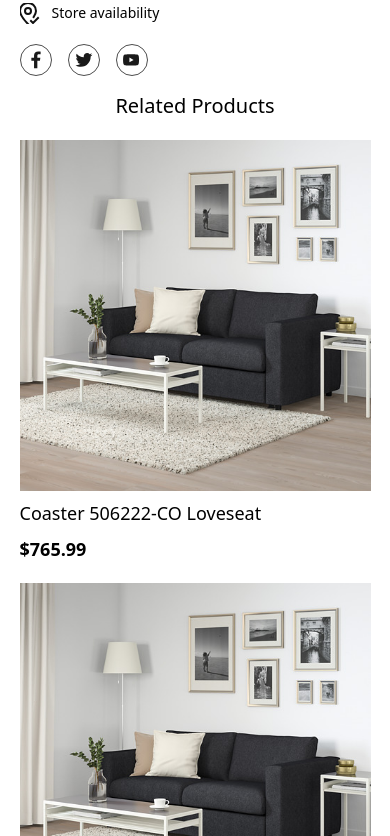
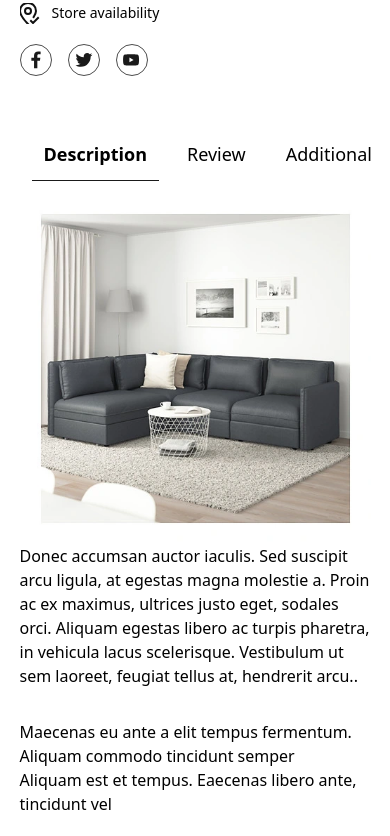
Before and after one commit to mikejang0109/fe_shop_ternLK, a React (Create React App) app: page /productdetail in a window 390 px wide. Shown: the part 1288-2124 px from the top of the page. Built offline with nearby package versions, Linux system fonts and the light colour scheme; no server answers.

Commit message:
update detail product

```diff
--- a/src/pages/Product Detail/Description.jsx
+++ b/src/pages/Product Detail/Description.jsx
@@ -3,11 +3,11 @@
 
 const Description = (props) => {
     return (
-        <div className={`${props.isShow === 1 ? 'flex' : 'hidden'} flex justify-center items-center`}>
-            <img src={chair1} alt="product" className="w-2/5"/>
+        <div className={`${props.isShow === 1 ? 'flex' : 'hidden'} flex justify-center items-center flex-col sm:flex-row`}>
+            <img src={chair1} alt="product" className="w-full sm:w-2/5 "/>
             <div className="flex justify-center items-center flex-col gap-8">
                 <p>Donec accumsan auctor iaculis. Sed suscipit arcu ligula, at egestas magna molestie a. Proin ac ex maximus, ultrices justo eget, sodales orci. Aliquam egestas libero ac turpis pharetra, in vehicula lacus scelerisque. Vestibulum ut sem laoreet, feugiat tellus at, hendrerit arcu..</p>
-                <ul className="flex justify-center items-start flex-col gap-5">
+                <ul className="">
                     <li>Maecenas eu ante a elit tempus fermentum. Aliquam commodo tincidunt semper</li>
                     <li>Aliquam est et tempus. Eaecenas libero ante, tincidunt vel</li>
                 </ul>
--- a/src/pages/Product Detail/Details.jsx
+++ b/src/pages/Product Detail/Details.jsx
@@ -10,13 +10,16 @@
     }
 
     return (
-        <section className="py-10 hidden md:block">
-           <nav className={`flex justify-around gap-4 items-center p-3`}>
+        <section className="py-10 block">
+            <nav className={` p-3 overflow-scroll md:overflow-auto`}>
+                <div className="w-max flex justify-around gap-4 items-center">
                     <p className={`cursor-pointer text-lg lg:text-xl xl:text-2xl text-center ${show === 1 && 'font-bold border-b boder-solid border-b-primary-black '} p-3`} onClick={() => showContent(1)}>Description</p>
                     <p className={`cursor-pointer text-lg lg:text-xl xl:text-2xl text-center ${show === 2 && 'font-bold border-b boder-solid border-b-primary-black '} p-3`} onClick={() => showContent(2)}>Review</p>
                     <p className={`cursor-pointer text-lg lg:text-xl xl:text-2xl text-center ${show === 3 && 'font-bold border-b boder-solid border-b-primary-black '} p-3`} onClick={() => showContent(3)}>Additional Information</p>
                     <p className={`cursor-pointer text-lg lg:text-xl xl:text-2xl text-center ${show === 4 && 'font-bold border-b boder-solid border-b-primary-black '} p-3`} onClick={() => showContent(4)}>About Brand</p>
                     <p className={`cursor-pointer text-lg lg:text-xl xl:text-2xl text-center ${show === 5 && 'font-bold border-b boder-solid border-b-primary-black '} p-3`} onClick={() => showContent(5)}>Shipping & Delivery</p>
+                </div>
+
             </nav>
             <section>
                 <Description isShow={show} />
--- a/src/pages/Product Detail/Review.jsx
+++ b/src/pages/Product Detail/Review.jsx
@@ -6,43 +6,32 @@
 
 const Review = (props) => {
     return (
-        <section className={`${props.isShow === 2 ? 'flex' : 'hidden'} w-4/5 mx-auto mt-16 flex-col `}>
-            <div className="flex justify-start items-center border-b border-solid border-[#d1d1d1] gap-14 py-12">
+        <section className={`${props.isShow === 2 ? 'flex' : 'hidden'} w-full md:w-4/5 mx-auto mt-16 flex-col `}>
+            <div className="flex justify-start items-center border-b border-solid border-[#d1d1d1] gap-14 py-6 md:py-12 w-full">
                 <div className="w-24 h-24 overflow-hidden rounded-full relative">
-                    <img src={avatar1} alt="avatar" className="object-cover absolute -translate-x-1/2 -translate-y-1/2 top-1/2 left-1/2" />
+                    <img src={avatar1} alt="avatar" className="absolute -translate-x-1/2 -translate-y-1/2 top-1/2 left-1/2" />
                 </div>
-                <div>
-                    <p>“Theme is very flexible and easy to use. Perfect for us. Customer support has been excellent and answered every question we've thrown at them with 12 hours.”</p>
+                <div className="w-4/5">
+                    <p className="text-sm md:text-base">“Theme is very flexible and easy to use. Perfect for us. Customer support has been excellent and answered every question we've thrown at them with 12 hours.”</p>
                     <div className="flex justify-start items-center gap-5 pt-5">
                         <p className="text-xs text-[#989898]">35 mins ago, 15 November 2019</p>
                         <button type="button" >Reply</button>
                     </div>
                 </div>
             </div>
-            <div className="flex justify-start items-center border-b border-solid border-[#d1d1d1] gap-14 py-12">
+            <div className="flex justify-start items-center border-b border-solid border-[#d1d1d1] gap-14 py-6 md:py-12 w-full">
                 <div className="w-24 h-24 overflow-hidden rounded-full relative">
-                    <img src={avatar2} alt="avatar" className="object-cover absolute -translate-x-1/2 -translate-y-1/2 top-1/2 left-1/2" />
+                    <img src={avatar1} alt="avatar" className="absolute -translate-x-1/2 -translate-y-1/2 top-1/2 left-1/2" />
                 </div>
-                <div>
-                    <p>“Theme is very flexible and easy to use. Perfect for us. Customer support has been excellent and answered every question we've thrown at them with 12 hours.”</p>
+                <div className="w-4/5">
+                    <p className="text-sm md:text-base">“Theme is very flexible and easy to use. Perfect for us. Customer support has been excellent and answered every question we've thrown at them with 12 hours.”</p>
                     <div className="flex justify-start items-center gap-5 pt-5">
                         <p className="text-xs text-[#989898]">35 mins ago, 15 November 2019</p>
                         <button type="button" >Reply</button>
                     </div>
                 </div>
             </div>
-            <div className="flex justify-start items-center border-b border-solid border-[#d1d1d1] gap-14 py-12">
-                <div className="w-24 h-24 overflow-hidden rounded-full relative">
-                    <img src={avatar3} alt="avatar" className="object-cover absolute -translate-x-1/2 -translate-y-1/2 top-1/2 left-1/2" />
-                </div>
-                <div>
-                    <p>“Theme is very flexible and easy to use. Perfect for us. Customer support has been excellent and answered every question we've thrown at them with 12 hours.”</p>
-                    <div className="flex justify-start items-center gap-5 pt-5">
-                        <p className="text-xs text-[#989898]">35 mins ago, 15 November 2019</p>
-                        <button type="button" >Reply</button>
-                    </div>
-                </div>
-            </div>
+
         </section>
     )
 }
```
Lines whose indentation alone changed are shown as unchanged.
